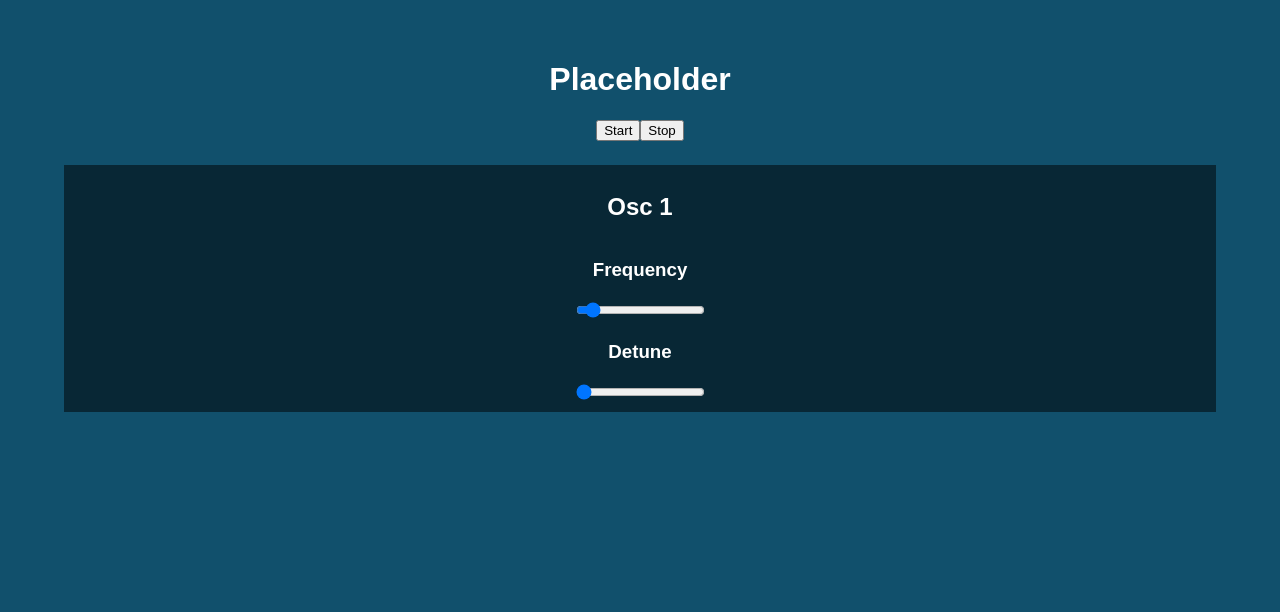
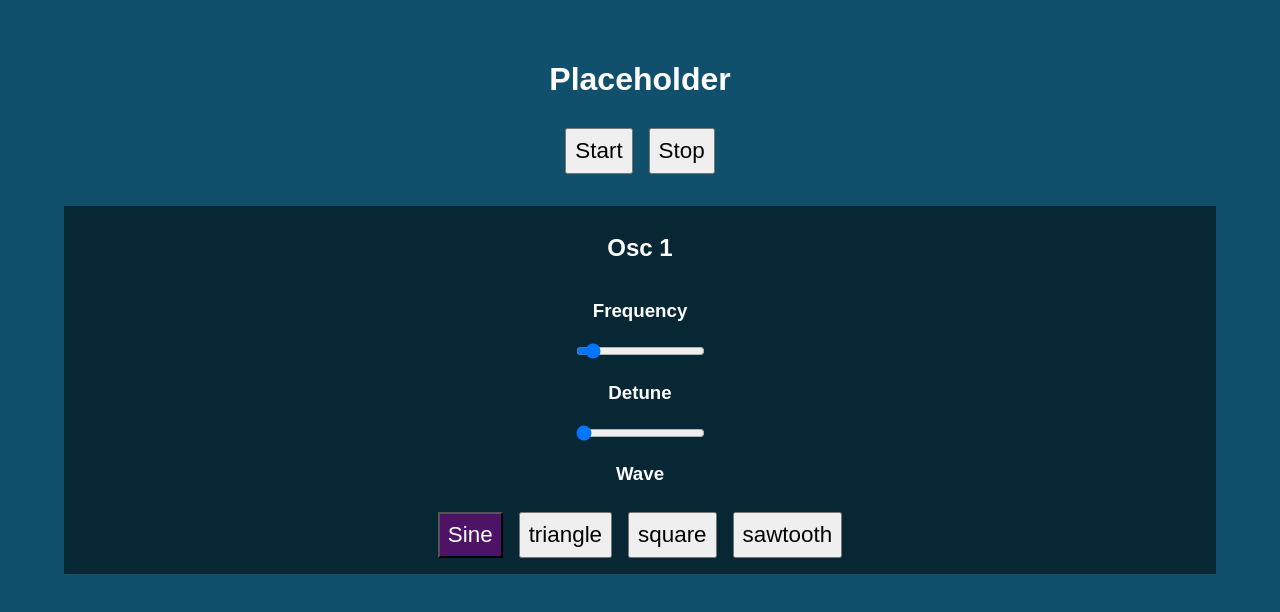
Before and after one commit to lily-lake/web-audio-synth, a React (Vite) app: page / in a window 1280 px wide. Shown: the top 612 px of the page. Built offline with nearby package versions, Linux system fonts and the light colour scheme.

Commit message:
change oscillator type

```diff
--- a/src/App.tsx
+++ b/src/App.tsx
@@ -12,7 +12,8 @@
 function App() {
   const [osc1Settings, setOsc1Settings] = useState({
     frequency: osc1.frequency.value,
-    detune: osc1.detune.value
+    detune: osc1.detune.value,
+    type: osc1.type
   })
 
   const changeOsc1 = (e: ChangeEvent<HTMLInputElement>) => {
@@ -21,12 +22,19 @@
     osc1[id].value = value;
   }
 
+  const changeOsc1Type = (e: ChangeEvent) => {
+    let { id } = e.target;
+    console.log(id)
+    setOsc1Settings({ ...osc1Settings, type: id as OscillatorType });
+    osc1.type = id as OscillatorType;
+  }
+
   return (
     <>
       <h1>Placeholder</h1>
       <button onClick={() => osc1.start()}>Start</button>
       <button onClick={() => osc1.stop()}>Stop</button>
-      <Osc1 change={changeOsc1} settings={osc1Settings} />
+      <Osc1 change={changeOsc1} settings={osc1Settings} changeType={changeOsc1Type} />
     </>
   )
 }
--- a/src/components/Osc1.tsx
+++ b/src/components/Osc1.tsx
@@ -1,25 +1,35 @@
 interface Osc1Props {
     change: (e: any) => void;
+    changeType: (e: any) => void;
     settings: Osc1Settings
 }
 
 interface Osc1Settings {
     frequency: number;
     detune: number;
+    type: OscillatorType;
 }
 
 const Osc1 = (props: Osc1Props) => {
-    const { change, settings } = props;
+    const { change, settings, changeType } = props;
+    const { type, frequency, detune } = settings;
     return (
         <div className="control">
             <h2>Osc 1</h2>
             <div className="param">
                 <h3>Frequency</h3>
-                <input type="range" max="5000" value={settings.frequency} id="frequency" onChange={change} />
+                <input type="range" max="5000" value={frequency} id="frequency" onChange={change} />
             </div>
             <div className="param">
                 <h3>Detune</h3>
-                <input type="range" id="detune" onChange={change} value={settings.detune} />
+                <input type="range" id="detune" onChange={change} value={detune} />
+            </div>
+            <div className="param">
+                <h3>Wave</h3>
+                <button id="sine" onClick={changeType} className={`${type === "sine" && "active"}`}>Sine</button>
+                <button id="triangle" onClick={changeType} className={`${type === "triangle" && "active"}`}>triangle</button>
+                <button id="square" onClick={changeType} className={`${type === "square" && "active"}`}>square</button>
+                <button id="sawtooth" onClick={changeType} className={`${type === "sawtooth" && "active"}`}>sawtooth</button>
             </div>
         </div>
     )
--- a/src/components/components.scss
+++ b/src/components/components.scss
@@ -12,3 +12,20 @@
     grid-template-columns: 100%;
     justify-content: center;
 }
+
+.active {
+    background: rgb(78, 19, 103);
+    color: white;
+}
+
+button {
+    font-size: 1.4rem;
+    padding: 0.5rem;
+    margin: 0.5rem;
+    transition: all 0.3s ease;
+    cursor: pointer;
+
+    &:hover {
+        background: rgb(210, 143, 238);
+    }
+}
```
